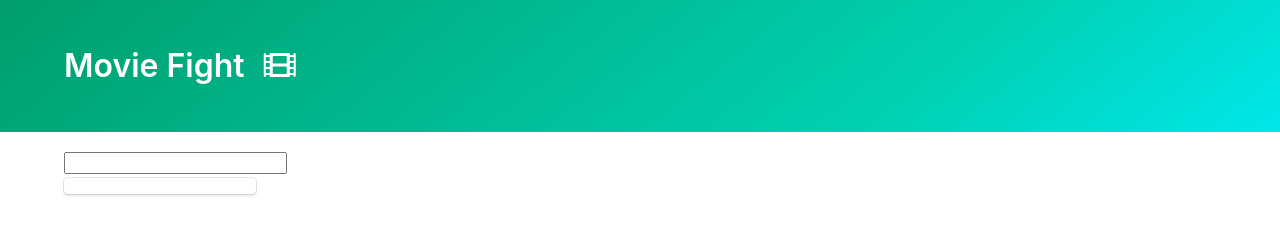
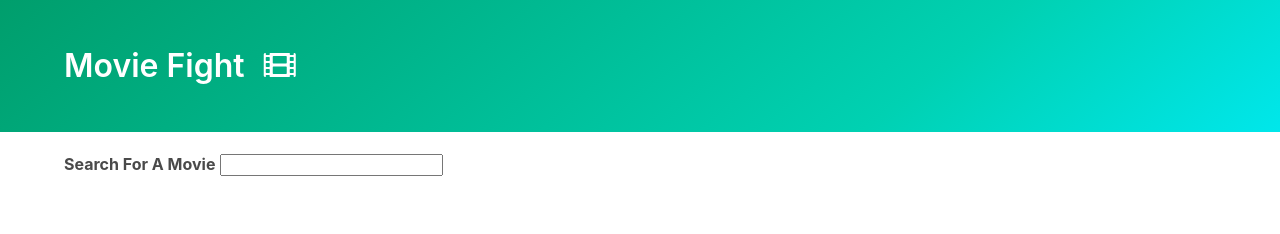
Before and after one commit to hvoyka/js-movie-fight, a plain HTML site: page index.html in a window 1280 px wide. Drawn offline with nearby package versions, Linux system fonts and the light colour scheme.

Commit message:
generate html from js, show dropdown after render results

```diff
--- a/index.html
+++ b/index.html
@@ -26,19 +26,7 @@
       </div>
     </section>
     <div class="container">
-      <div class="dropdown is-active">
-
-        <input type="text">
-        <div class="dropdown-menu">
-          <div class="dropdown-content">
-
-          </div>
-        </div>
-      </div>
-
-      <ul class="movies-list"></ul>
-
-
+      <div id="root"></div>
     </div>
     <script src="utils.js"></script>
     <script src="index.js"></script>
--- a/index.js
+++ b/index.js
@@ -12,8 +12,21 @@ const fetchData = async (searchTerm) => {
 
   return response.data.Search;
 };
+const root = document.querySelector("#root");
+root.innerHTML = `
+  <label><b>Search For A Movie</b></label>
+  <input type="text">
+  <div class="dropdown">
+    <div class="dropdown-menu">
+      <div class="dropdown-content results">
+
+      </div>
+    </div>
+  </div>
+`;
 
 const input = document.querySelector("input");
+const dropdown = document.querySelector(".dropdown");
 const content = document.querySelector(".dropdown-content");
 
 const onInput = async (event) => {
@@ -28,6 +41,7 @@ const onInput = async (event) => {
       `;
     content.appendChild(link);
   }
+  dropdown.classList.add("is-active");
 };
 
 input.addEventListener("input", debounce(onInput, 500));
```
